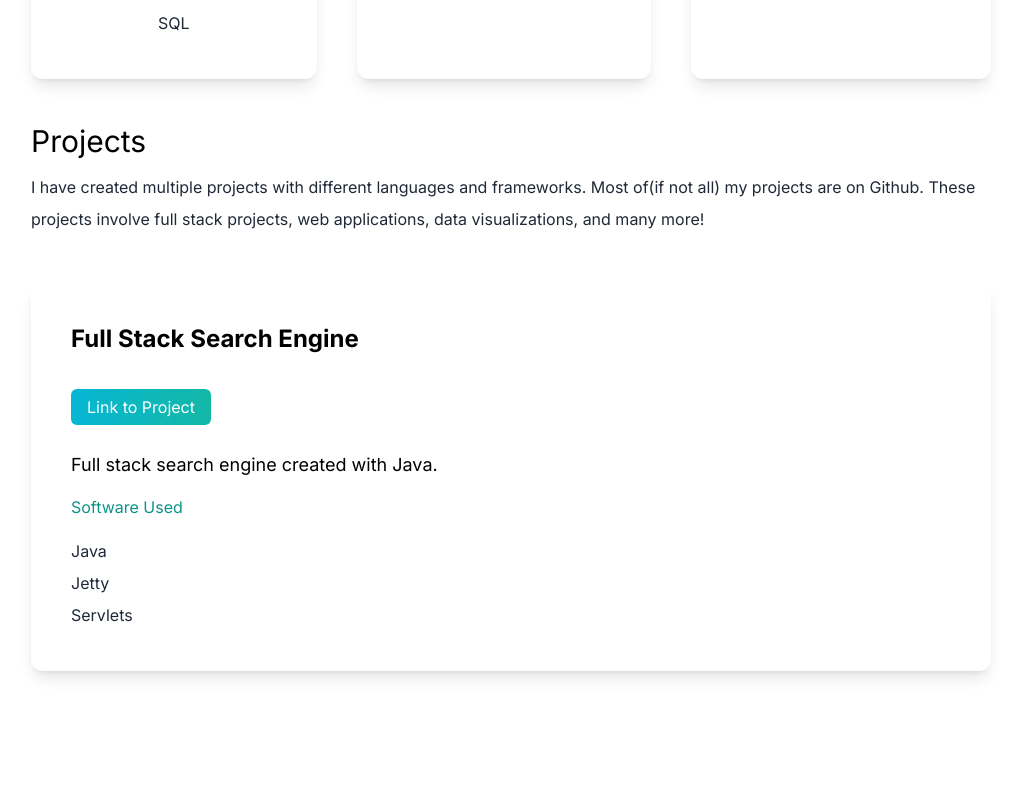
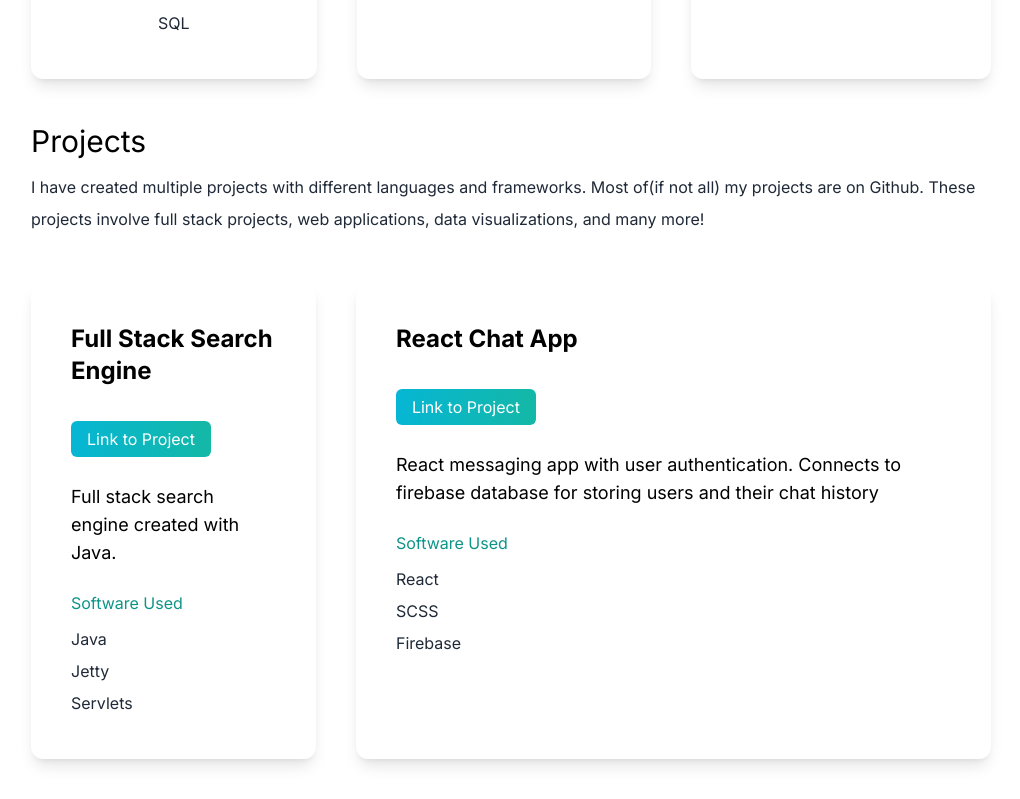
Before and after one commit to tlin41390/portfolio, a Next.js app: page / in a window 1280 px wide. Shown: the part 1865-2664 px from the top of the page, without its empty margins (129-1149 px from the left). Before the commit the page ends 2576 px from the top, so only its background shows below. Built offline with nearby package versions, Linux system fonts and the light colour scheme.

Commit message:
added chat app project

```diff
--- a/src/app/page.js
+++ b/src/app/page.js
@@ -5,7 +5,6 @@ import { BsFillMoonStarsFill } from 'react-icons/bs'
 import { AiFillLinkedin, AiFillGithub } from 'react-icons/ai'
 import deved from "../../public/dev-ed-wave.png"
 import code from "../../public/code.png"
-import consulting from "../../public/consulting.png"
 import monitor from "../../public/monitor.png"
 import creeper from "../../public/creeper.png"
 import { useState } from 'react'
@@ -42,8 +41,8 @@ export default function Home() {
             </p>
           </div>
           <div className="text-5xl flex justify-center gap-16 py-3 text-gray-600">
-            <a href = "https://github.com/tlin41390" target="_blank" rel="noopener"><AiFillGithub /></a>
-            <a href = "https://www.linkedin.com/in/terence-lin-22b023197/" target="_blank" rel="noopener"><AiFillLinkedin /></a>
+            <a href="https://github.com/tlin41390" target="_blank" rel="noopener"><AiFillGithub /></a>
+            <a href="https://www.linkedin.com/in/terence-lin-22b023197/" target="_blank" rel="noopener"><AiFillLinkedin /></a>
           </div>
           <div className="relative mx-auto bg-gradient-to-b from-teal-500 rounded-full w-80 h-80 mt-20 overflow-hidden md:h-96 md:w-96">
             <Image src={deved} layout="fill" objectFit="cover" />
@@ -115,19 +114,33 @@ export default function Home() {
               I have created multiple projects with different languages and frameworks. Most of(if not all) my projects are on Github.
               These projects involve full stack projects, web applications, data visualizations, and many more!
             </p>
+          </div>
+            <div className = "lg:flex gap-10">
               <div className="shadow-lg p-10 rounded-xl my-10 dark: bg-white">
                 <h3 className="text-2xl font-bold pb-10">Full Stack Search Engine</h3>
                 <a className="bg-gradient-to-r from-cyan-500 to-teal-500 text-white px-4 py-2 rounded-md" href="https://github.com/tlin41390/SearchEngine" target="_blank" rel="noopener">
                   Link to Project
                 </a>
-              <p className=" text-lg pt-8">
+                <p className=" text-lg pt-8 pb-4">
                   Full stack search engine created with Java.
                 </p>
-              <h4 className="py-4 text-teal-600">Software Used</h4>
+                <h4 className="py-2 text-teal-600">Software Used</h4>
                 <p className="text-gray-800 py-1">Java</p>
                 <p className="text-gray-800 py-1">Jetty</p>
                 <p className="text-gray-800 py-1">Servlets</p>
-
+              </div>
+              <div className="shadow-lg p-10 rounded-xl my-10 dark: bg-white">
+                <h3 className="text-2xl font-bold pb-10">React Chat App</h3>
+                <a className="bg-gradient-to-r from-cyan-500 to-teal-500 text-white px-4 py-2 rounded-md" href="https://github.com/tlin41390/KapyChat" target="_blank" rel="noopener">
+                  Link to Project
+                </a>
+                <p className=" text-lg pt-8 pb-4">
+                  React messaging app with user authentication. Connects to firebase database for storing users and their chat history
+                </p>
+                <h4 className="py-2 text-teal-600">Software Used</h4>
+                <p className="text-gray-800 py-1">React</p>
+                <p className="text-gray-800 py-1">SCSS</p>
+                <p className="text-gray-800 py-1">Firebase</p>
               </div>
             </div>
         </section>
```
Lines whose indentation alone changed are shown as unchanged.
